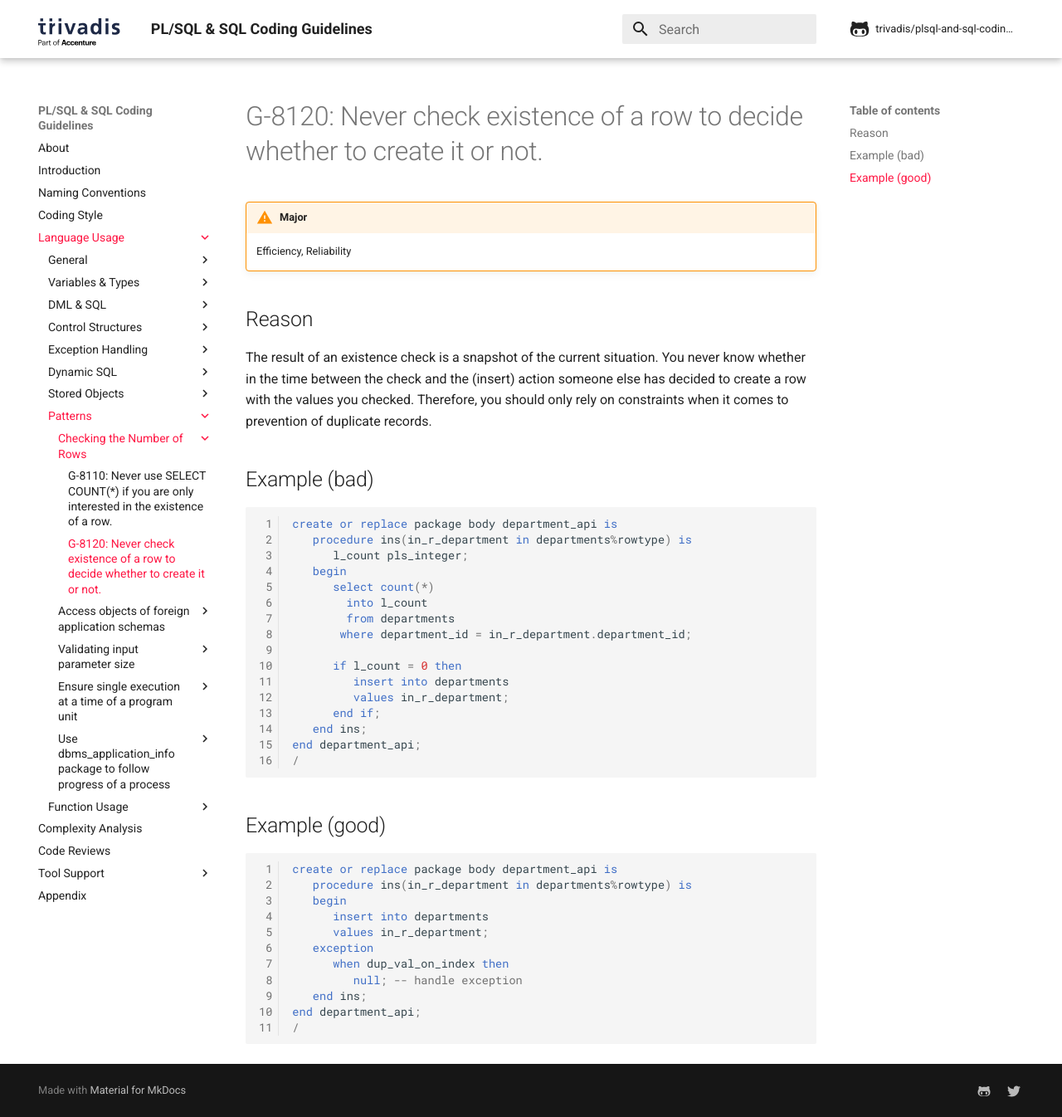
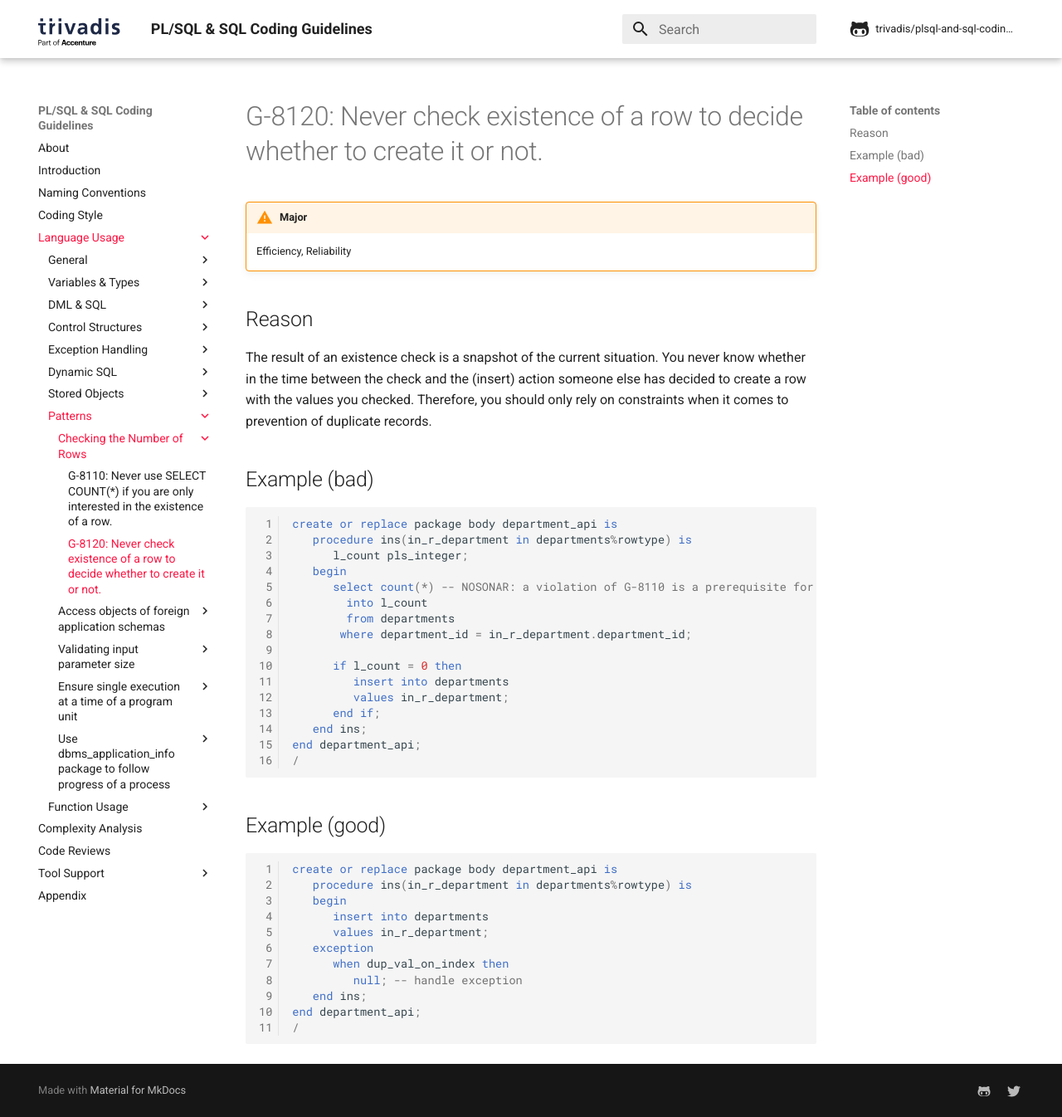
Before and after one commit to Trivadis/plsql-and-sql-coding-guidelines, an MkDocs documentation site: the page built from docs/4-language-usage/8-patterns/1-checking-the-number-of-rows/g-8120.md, in a window 1280 px wide and 1346 px high. Shown: the whole window at 83% size. Built offline with MkDocs 1.6.1 and Material for MkDocs 9.7.7, drawn with Linux system fonts in a browser that asks for light colours; comment, search, counter and statistics services are not loaded; the version menu is left out.

```diff
--- a/docs/4-language-usage/8-patterns/1-checking-the-number-of-rows/g-8120.md
+++ b/docs/4-language-usage/8-patterns/1-checking-the-number-of-rows/g-8120.md
@@ -14,7 +14,7 @@
    procedure ins(in_r_department in departments%rowtype) is
       l_count pls_integer;
    begin
-      select count(*)
+      select count(*) -- NOSONAR: a violation of G-8110 is a prerequisite for G-8120
         into l_count
         from departments
        where department_id = in_r_department.department_id;
```
